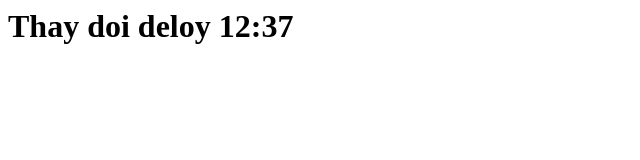
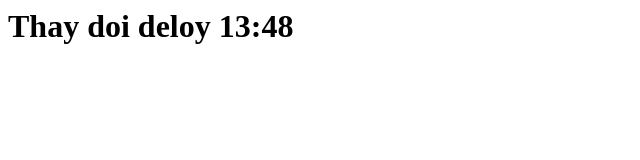
Before and after one commit to hoangvanphonghvp1995/webs2, a plain HTML site: page index.html in a window 1280 px wide. Shown: the full height of the page, 0-640 px from the left. Drawn offline with Linux system fonts and the light colour scheme.

Commit message:
Update index.html

```diff
--- a/index.html
+++ b/index.html
@@ -3,6 +3,6 @@
  <title>Welcome</title>
  </head>
  <body>
- <h1>Thay doi deloy 12:37</h1>
+ <h1>Thay doi deloy 13:48</h1>
  </body>
 </html>
```
